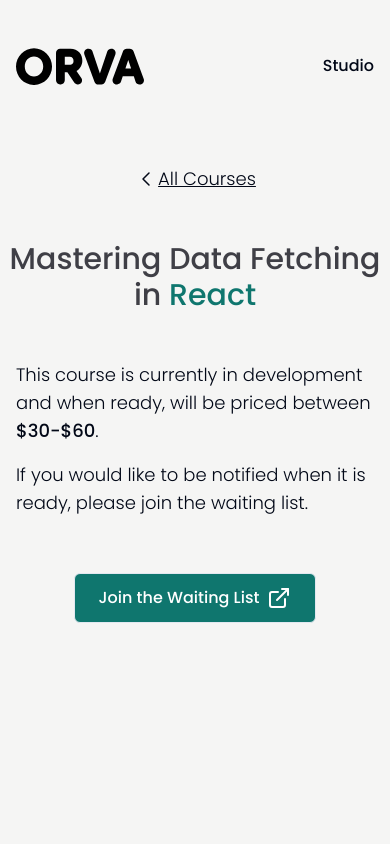
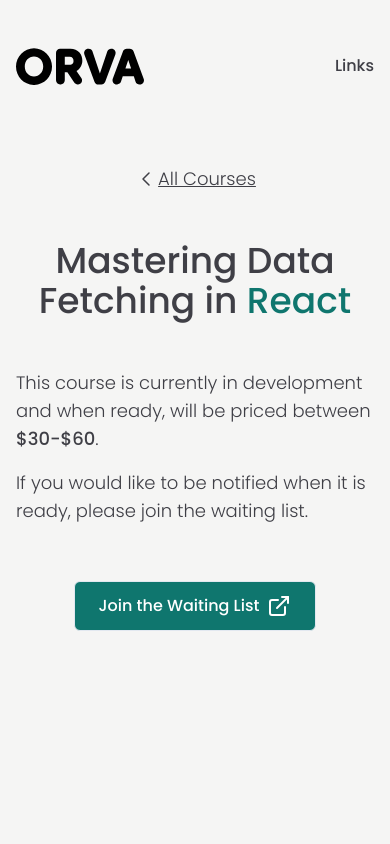
Before and after one commit to Orva-Studio/courses-site, a Next.js app: page /data-fetching in a window 390 px wide. Shown: the top 844 px of the page. Built offline with nearby package versions, Linux system fonts and the light colour scheme.

Commit message:
feat: add links page
* fix: reapply analytics

* chore: remove posthog imports

* feat: added links page...
...created index page for components, remove according commented code

* fix: issue with components not exporting properly

```diff
--- a/app/[page]/page.tsx
+++ b/app/[page]/page.tsx
@@ -1,6 +1,7 @@
 import BackLink from '@/components/BackLink';
 import Heading from '@/components/Heading';
 import Highlight from '@/components/Highlight';
+import TextBlock from '@/components/TextBlock';
 
 interface PageParams {
   params: {
@@ -63,9 +64,9 @@ export default function Page({ params }: PageParams) {
     <>
       <BackLink />
       <Heading>{pageData[params.page].titleJSX}</Heading>
-      <div className="max-w-screen-md font-light text-lg mb-14 px-4">
+      <TextBlock>
         <p>This course is currently in development.</p>
-      </div>
+      </TextBlock>
     </>
   );
 }
--- a/app/cv/page.tsx
+++ b/app/cv/page.tsx
@@ -1,11 +1,6 @@
-import Heading from '@/components/Heading';
-import SubHeading from '@/components/SubHeading';
-import { Accordion, AccordionContent, AccordionItem, AccordionTrigger } from '@/components/ui/accordion';
 import Image from 'next/image';
 import { Check } from 'lucide-react';
-import Button from '@/components/Button';
-import BackLink from '@/components/BackLink';
-import Highlight from '@/components/Highlight';
+import { Heading, SubHeading, TextBlock, Button, BackLink, Highlight } from '@/components/index';
 import type { Metadata } from 'next';
 
 const PREVIEW_URL = 'https://richardoliverbray.podia.com/how-to-write-the-best-software-engineer-cv-resume';
@@ -52,7 +47,7 @@ export default function Page() {
         </Button>
       </section>
 
-      <div className="max-w-screen-lg font-light text-lg mb-14 px-4">
+      <TextBlock>
         <p>
           Getting a job in software engineering is hard. You have to first have the right skills, then practise
           interview questions and then pass the coding interview. But before all of that, you have to get the interview.
@@ -62,7 +57,7 @@ export default function Page() {
           This course will teach you how to write a good CV/Resume that will increase the chance of you landing that
           interview.
         </p>
-      </div>
+      </TextBlock>
 
       <section id="lessons" className="text-center mb-16">
         <SubHeading>Lessons</SubHeading>
@@ -150,17 +145,6 @@ export default function Page() {
           </a>
         </div>
       </section>
-
-      {/* <SubHeading>FAQ</SubHeading>
-      <Accordion type="single" collapsible>
-        <AccordionItem value="item-1">
-          <AccordionTrigger>Is there a refund policy?</AccordionTrigger>
-          <AccordionContent>
-            Yes. If you're unsatisfied with your purchase, you can request a full refund by emailing hello@orva.studio.
-            To be eligible, you must not complete more than 30% of the course.
-          </AccordionContent>
-        </AccordionItem>
-      </Accordion> */}
     </>
   );
 }
--- a/app/data-fetching/page.tsx
+++ b/app/data-fetching/page.tsx
@@ -1,6 +1,7 @@
 import BackLink from '@/components/BackLink';
 import Button from '@/components/Button';
 import Heading from '@/components/Heading';
+import TextBlock from '@/components/TextBlock';
 
 const PREVIEW_URL = 'https://richardoliverbray.podia.com/mastering-data-fetching-in-react';
 export function metadata() {
@@ -17,12 +18,12 @@ export default function Page() {
       <Heading>
         Mastering Data Fetching in <span className="text-teal-700">React</span>
       </Heading>
-      <div className="max-w-screen-md font-light text-lg mb-14 px-4">
+      <TextBlock>
         <p>
           This course is currently in development and when ready, will be priced between <strong>$30-$60</strong>.
         </p>
         <p> If you would like to be notified when it is ready, please join the waiting list. </p>
-      </div>
+      </TextBlock>
       <section className="flex gap-4 mb-12">
         <Button href={PREVIEW_URL} external>
           Join the Waiting List
--- a/app/layout.tsx
+++ b/app/layout.tsx
@@ -27,16 +27,14 @@ export const metadata: Metadata = {
 export default function RootLayout({ children }: { children: React.ReactNode }) {
   return (
     <html lang="en">
-      <body className={`${poppins.variable} font-sans bg-stone-100`}>
+      <body className={`${poppins.variable} font-sans bg-stone-100 text-zinc-700`}>
         <nav className="flex px-4 items-center justify-between mx-auto max-w-screen-xl mt-12 ">
           <div className="w-32">
             <Link href="/">
               <Image src="/orva.svg" alt="Orva Logo" width={369.99} height={106.19} priority />
             </Link>
           </div>
-          <a href="https://www.orva.studio/" rel="noopener noreferrer" target="_blank">
-            Studio
-          </a>
+          <Link href="/links">Links</Link>
         </nav>
         <main className="flex min-h-screen flex-col items-center pt-20">{children}</main>
         <footer className="text-center font-light my-8">&copy; Orva Studio Limited</footer>
--- /dev/null
+++ b/app/links/components/PageLinks.tsx
@@ -0,0 +1,25 @@
+import { ExternalLink } from 'lucide-react';
+
+export interface PageLink {
+  title: JSX.Element | string;
+  href: string;
+  internal?: boolean;
+}
+
+export default function PageLinks({ links }: { links: PageLink[] }) {
+  return (
+    <section className="*:flex *:gap-2 *:text-lg *:sm:text-2xl *:mb-6 *:px-4 *:underline *:justify-center">
+      {links.map((link, index) => (
+        <a
+          href={link.href}
+          key={index}
+          className="hover:decoration-4 *:text-center"
+          {...(!link.internal && { target: '_blank', rel: 'noopener noreferrer' })}
+        >
+          <div>{link.title}</div>
+          {!link.internal && <ExternalLink />}
+        </a>
+      ))}
+    </section>
+  );
+}
--- /dev/null
+++ b/app/links/page.tsx
@@ -0,0 +1,111 @@
+import { TextBlock, Heading, Highlight, BackLink, SubHeading } from '@/components/index';
+import type { PageLink } from './components/PageLinks';
+import type { Metadata } from 'next';
+import PageLinks from './components/PageLinks';
+
+export const metadata: Metadata = {
+  title: 'Helpful Links for Software Engineers',
+  description: 'Links to recourses that can help you on your development journey',
+};
+
+const mainLinks: PageLink[] = [
+  {
+    title: (
+      <>
+        Check if you are <Highlight>developer ready</Highlight>{' '}
+      </>
+    ),
+    href: 'https://www.youtube.com/channel/UCRQdwmWMhTcqDFjPT4UPZYA',
+  },
+  {
+    title: (
+      <>
+        Get 10% off Grovemade Products: <Highlight>ROBRAY10</Highlight>
+      </>
+    ),
+    href: 'https://grovemade.com/?rfsn=7437437.efba388',
+  },
+  {
+    title: 'Check out MightyMeld',
+    href: 'https://www.mightymeld.com/',
+  },
+  {
+    title: (
+      <>
+        Get Wallaby for <Highlight>VSCode</Highlight>
+      </>
+    ),
+    href: 'https://wallabyjs.com/?referrer=RichardBray',
+  },
+  {
+    title: (
+      <>
+        Get Quokka for <Highlight>VSCode</Highlight>
+      </>
+    ),
+    href: 'https://quokkajs.com/?referrer=RichardBray',
+  },
+];
+
+const otherLinks: PageLink[] = [
+  {
+    title: (
+      <>
+        Learn more about <Highlight>CSS Variables</Highlight>{' '}
+      </>
+    ),
+    href: 'https://lea.verou.me/blog/2021/10/custom-properties-with-defaults/',
+  },
+  {
+    title: (
+      <>
+        Get 20% off Coddy Premium: <Highlight>ROBRAY20</Highlight>{' '}
+      </>
+    ),
+    href: 'https://coddy.tech/',
+  },
+  {
+    title: 'Learn more about Next-Video',
+    href: 'https://next-video.dev/',
+  },
+];
+
+export default function Page() {
+  return (
+    <>
+      <BackLink />
+      <Heading>Links</Heading>
+      <TextBlock className="text-center">
+        <p>Links to recourses that can help you on your development journey.</p>
+      </TextBlock>
+      <section className="mb-12">
+        <SubHeading className="text-center">Main Links</SubHeading>
+        <PageLinks links={mainLinks} />
+      </section>
+      <section className="mb-12">
+        <SubHeading className="text-center">Sign up to the newsletter</SubHeading>
+        <form
+          action="https://richardoliverbray.podia.com/email_lists/487145/subscriptions"
+          accept-charset="UTF-8"
+          method="post"
+          className="flex gap-2 justify-center items-center font-light px-4"
+        >
+          <input
+            className="border-teal-700 border-2 rounded-md px-3 py-2 min-w-36 w-full"
+            type="email"
+            name="email"
+            required
+            placeholder="Email"
+          />
+          <input
+            className="px-6 py-2 border-teal-700 border-2 font-medium rounded-md transition-all text-white bg-teal-700 hover:bg-teal-800 cursor-pointer"
+            type="submit"
+            value="Let's Go!"
+          />
+        </form>
+      </section>
+      <SubHeading>Other Links</SubHeading>
+      <PageLinks links={otherLinks} />
+    </>
+  );
+}
--- a/app/page.tsx
+++ b/app/page.tsx
@@ -2,6 +2,7 @@ import Image from 'next/image';
 import Link from 'next/link';
 import Heading from '@/components/Heading';
 import Highlight from '@/components/Highlight';
+import TextBlock from '@/components/TextBlock';
 
 export default function Home() {
   return (
@@ -9,14 +10,14 @@ export default function Home() {
       <Heading>
         The <Highlight>skills</Highlight> you need for a software engineer job
       </Heading>
-      <div className="max-w-screen-lg font-light text-lg mb-14 px-4 text-center">
+      <TextBlock className="text-center">
         <p>
           Getting your first software engineer job is hard! Companies want someone who can hit the ground running not
           someone who needs to be trained. This site will teach you the skills you need to get a job with a focus on{' '}
           <Highlight bold>TypeScript</Highlight>, <Highlight bold>React</Highlight> and{' '}
           <Highlight bold>PostgreSQL</Highlight>.
         </p>
-      </div>
+      </TextBlock>
       <h2 className="mb-8 text-3xl font-light">Courses</h2>
       <section className="grid grid-rows-2 grid-cols-1 min-[480px]:grid-cols-2 lg:grid-cols-3 px-4 gap-x-4 gap-y-8 max-w-screen-xl">
         <article>
--- a/components/Button.tsx
+++ b/components/Button.tsx
@@ -13,7 +13,7 @@ export interface ButtonProps {
 export default function Button({ children, href, external, className, type = 'primary' }: ButtonProps) {
   const typeStyles = {
     primary: 'text-white bg-teal-700 hover:bg-teal-800',
-    secondary: 'text-teal-700 border-teal-600 border-2 hover:bg-gray-50',
+    secondary: 'text-teal-700 border-teal-700 border-2 hover:bg-gray-50',
   };
   return (
     <a
@@ -21,7 +21,7 @@ export default function Button({ children, href, external, className, type = 'pr
       draggable="false"
       href={href}
       className={twMerge([
-        'flex gap-2 px-6 py-3 border text-base font-medium rounded-md transition-all justify-center items-center',
+        'flex gap-2 px-6 py-3 border font-medium rounded-md transition-all justify-center items-center',
         typeStyles[type],
         className,
       ])}
--- a/components/Heading.tsx
+++ b/components/Heading.tsx
@@ -2,7 +2,7 @@ import type { ReactNode } from 'react';
 
 export default function Heading({ children }: { children: ReactNode }) {
   return (
-    <h1 className="mx-auto max-w-screen-lg font-display text-3xl  md:text-7xl sm:text-5xl text-center text-zinc-700 mb-12">
+    <h1 className="mx-auto max-w-screen-lg font-display text-4xl md:text-7xl sm:text-5xl text-center mb-12 px-4">
       {children}
     </h1>
   );
--- a/components/SubHeading.tsx
+++ b/components/SubHeading.tsx
@@ -2,5 +2,5 @@ import type { ReactNode } from 'react';
 import { twMerge } from 'tailwind-merge';
 
 export default function SubHeading({ children, className }: { children: ReactNode; className?: string }) {
-  return <h2 className={twMerge('text-4xl font-bold text-gray-900 mb-12', className)}>{children}</h2>;
+  return <h2 className={twMerge('text-2xl sm:text-4xl font-bold mb-6 sm:mb-12', className)}>{children}</h2>;
 }
--- /dev/null
+++ b/components/TextBlock.tsx
@@ -0,0 +1,6 @@
+import type { ReactNode } from 'react';
+import { twMerge } from 'tailwind-merge';
+
+export default function TextBlock({ children, className }: { children: ReactNode; className?: string }) {
+  return <div className={twMerge('max-w-screen-lg font-light text-lg mb-14 px-4', className)}>{children}</div>;
+}
--- /dev/null
+++ b/components/index.tsx
@@ -0,0 +1,6 @@
+export { default as Button } from './Button';
+export { default as BackLink } from './BackLink';
+export { default as Highlight } from './Highlight';
+export { default as Heading } from './Heading';
+export { default as SubHeading } from './SubHeading';
+export { default as TextBlock } from './TextBlock';
```
